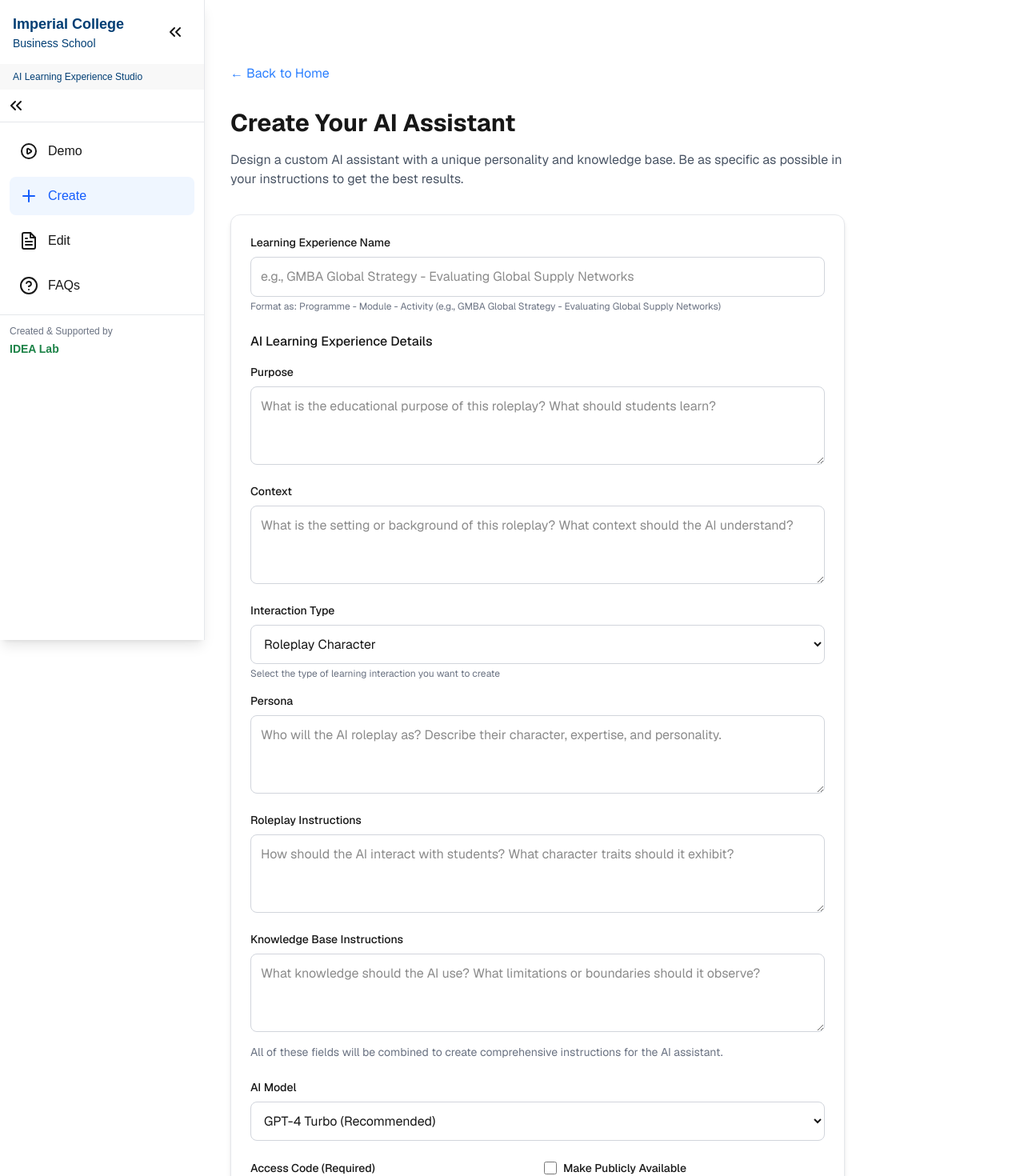
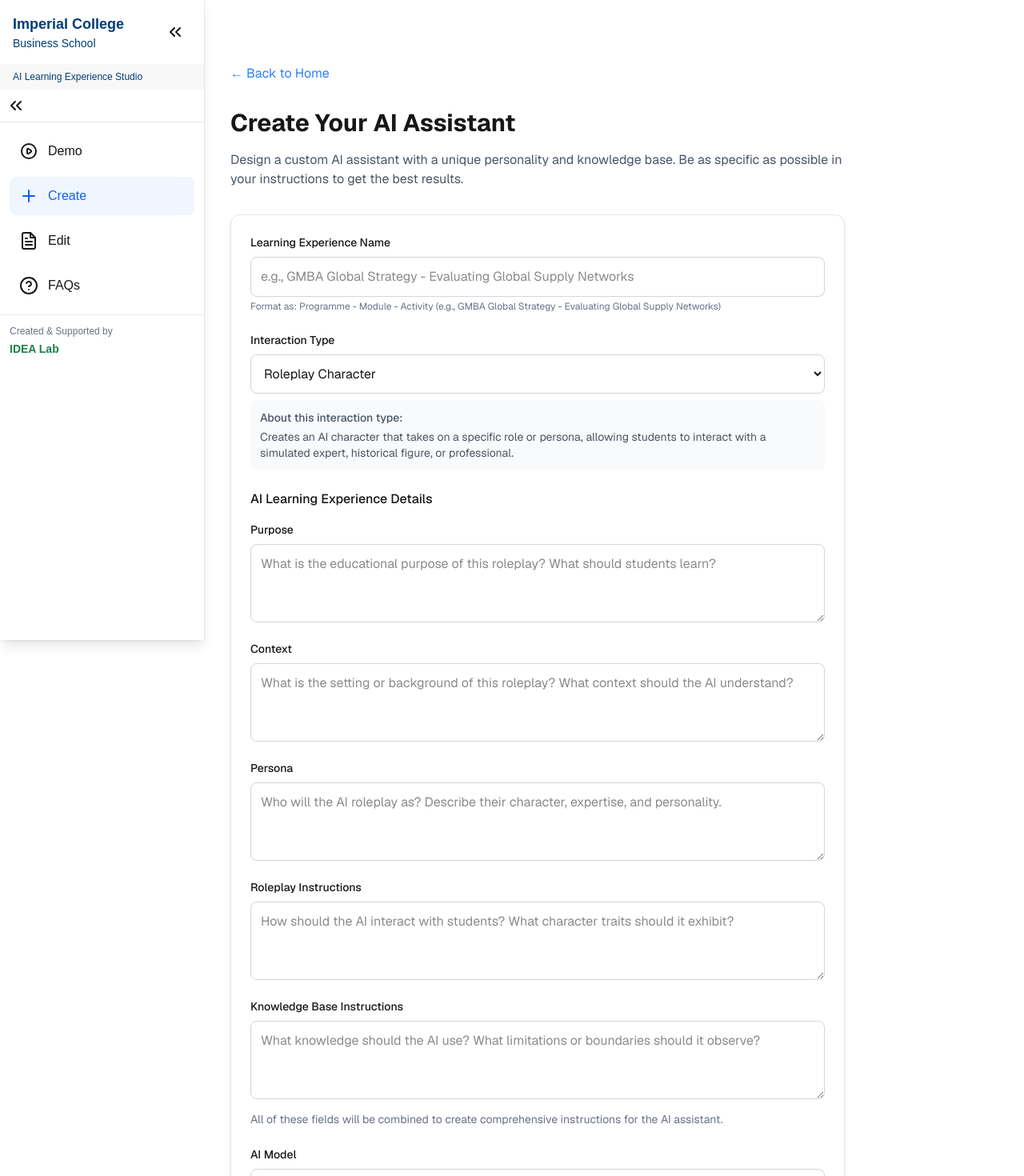
Before and after one commit to sean712/ai-learning-experience-studio, a Next.js app in the folder CascadeProjects/ai-roleplay-creator-demo/: page /create in a window 1280 px wide. Shown: the top 1470 px of the page at 80% size. Built offline with nearby package versions, Linux system fonts and the light colour scheme.

Commit message:
Update RoleplayForm: move interaction type field and update model options

```diff
--- a/CascadeProjects/ai-roleplay-creator-demo/src/components/RoleplayForm.tsx
+++ b/CascadeProjects/ai-roleplay-creator-demo/src/components/RoleplayForm.tsx
@@ -13,7 +13,7 @@ export default function RoleplayForm() {
   const [persona, setPersona] = useState('');
   const [interactionInstructions, setInteractionInstructions] = useState('');
   const [knowledgeBaseInstructions, setKnowledgeBaseInstructions] = useState('');
-  const [model, setModel] = useState('gpt-4-turbo-preview');
+  const [model, setModel] = useState('gpt-4o');
   const [accessCode, setAccessCode] = useState('');
   const [isPublic, setIsPublic] = useState(false);
   const [isCreating, setIsCreating] = useState(false);
@@ -220,6 +220,42 @@ ${knowledgeBaseInstructions}
         </p>
       </div>
 
+      <div>
+        <label htmlFor="interactionType" className="block text-sm font-medium mb-2">
+          Interaction Type
+        </label>
+        <select
+          id="interactionType"
+          value={interactionType}
+          onChange={(e) => setInteractionType(e.target.value)}
+          className="w-full p-3 border border-gray-300 rounded-lg focus:ring-2 focus:ring-blue-500 focus:border-blue-500 dark:bg-gray-800 dark:border-gray-700"
+        >
+          <option value="roleplay">Roleplay Character</option>
+          <option value="discussion">Discussion Facilitator</option>
+          <option value="feedback">Feedback Coach</option>
+          <option value="tutor">Subject Tutor</option>
+          <option value="custom">Custom Interaction</option>
+        </select>
+        <div className="mt-2 text-sm text-gray-600 bg-gray-50 p-3 rounded-lg">
+          <p className="font-medium mb-1">About this interaction type:</p>
+          {interactionType === 'roleplay' && (
+            <p>Creates an AI character that takes on a specific role or persona, allowing students to interact with a simulated expert, historical figure, or professional.</p>
+          )}
+          {interactionType === 'discussion' && (
+            <p>Creates an AI facilitator that guides educational discussions, asks thought-provoking questions, and helps students explore topics in depth.</p>
+          )}
+          {interactionType === 'feedback' && (
+            <p>Creates an AI coach that provides constructive feedback on student work, ideas, or practice, helping them improve their skills and understanding.</p>
+          )}
+          {interactionType === 'tutor' && (
+            <p>Creates an AI tutor specialized in a specific subject area, providing explanations, answering questions, and guiding students through learning materials.</p>
+          )}
+          {interactionType === 'custom' && (
+            <p>Creates a custom AI interaction designed for your specific teaching needs, with behavior defined by your detailed instructions.</p>
+          )}
+        </div>
+      </div>
+
       <div className="space-y-4">
         <h3 className="text-md font-medium">AI Learning Experience Details</h3>
 
@@ -253,26 +289,7 @@ ${knowledgeBaseInstructions}
           />
         </div>
 
-        <div>
-          <label htmlFor="interactionType" className="block text-sm font-medium mb-2">
-            Interaction Type
-          </label>
-          <select
-            id="interactionType"
-            value={interactionType}
-            onChange={(e) => setInteractionType(e.target.value)}
-            className="w-full p-3 border border-gray-300 rounded-lg focus:ring-2 focus:ring-blue-500 focus:border-blue-500 dark:bg-gray-800 dark:border-gray-700"
-          >
-            <option value="roleplay">Roleplay Character</option>
-            <option value="discussion">Discussion Facilitator</option>
-            <option value="feedback">Feedback Coach</option>
-            <option value="tutor">Subject Tutor</option>
-            <option value="custom">Custom Interaction</option>
-          </select>
-          <p className="mt-1 text-xs text-gray-500">
-            Select the type of learning interaction you want to create
-          </p>
-        </div>
+        {/* Interaction Type field moved to the top, after the title field */}
 
         {interactionType === 'roleplay' && (
           <div>
@@ -342,9 +359,9 @@ ${knowledgeBaseInstructions}
           onChange={(e) => setModel(e.target.value)}
           className="w-full p-3 border border-gray-300 rounded-lg focus:ring-2 focus:ring-blue-500 focus:border-blue-500 dark:bg-gray-800 dark:border-gray-700"
         >
-          <option value="gpt-4-turbo-preview">GPT-4 Turbo (Recommended)</option>
-          <option value="gpt-4o">GPT-4o</option>
-          <option value="gpt-3.5-turbo">GPT-3.5 Turbo (Faster)</option>
+          <option value="gpt-4o">GPT-4o (Recommended)</option>
+          <option value="gpt-4o-mini">GPT-4o-mini (Faster)</option>
+          <option value="o1">o1 (Most Capable)</option>
         </select>
       </div>
 
```
